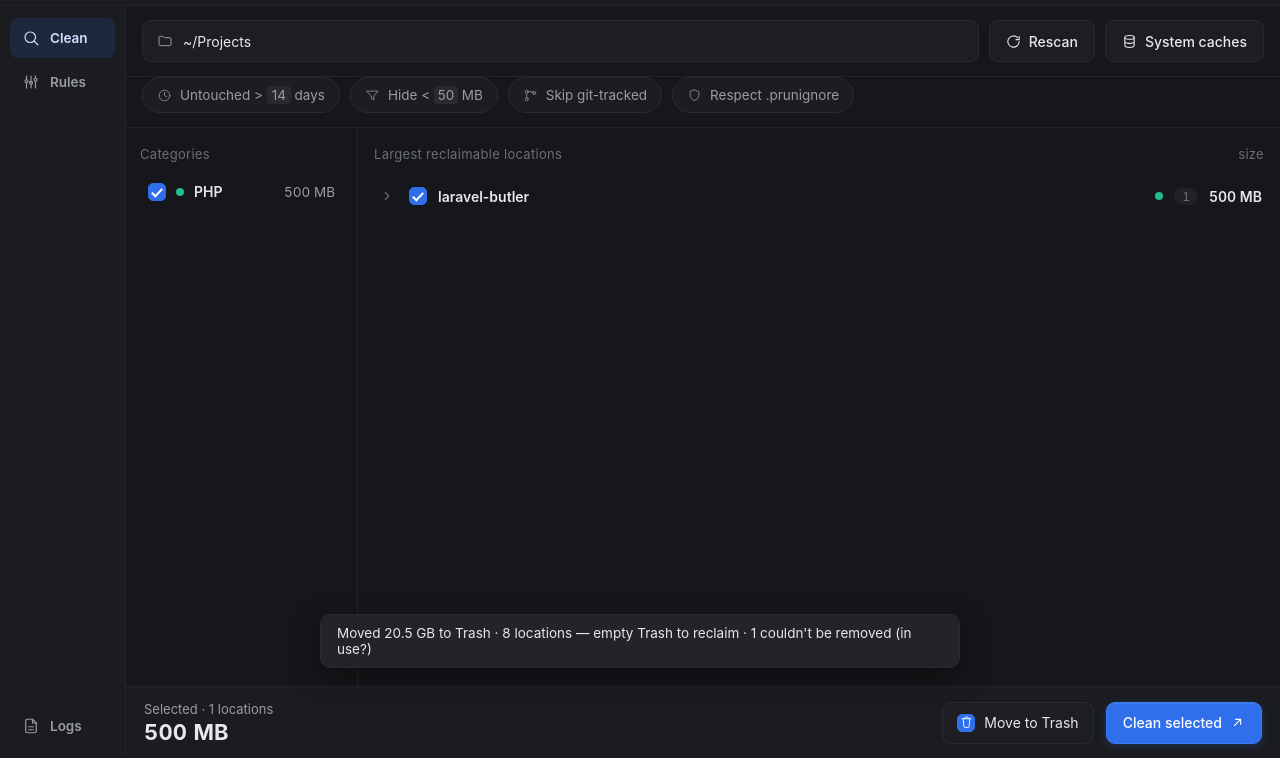
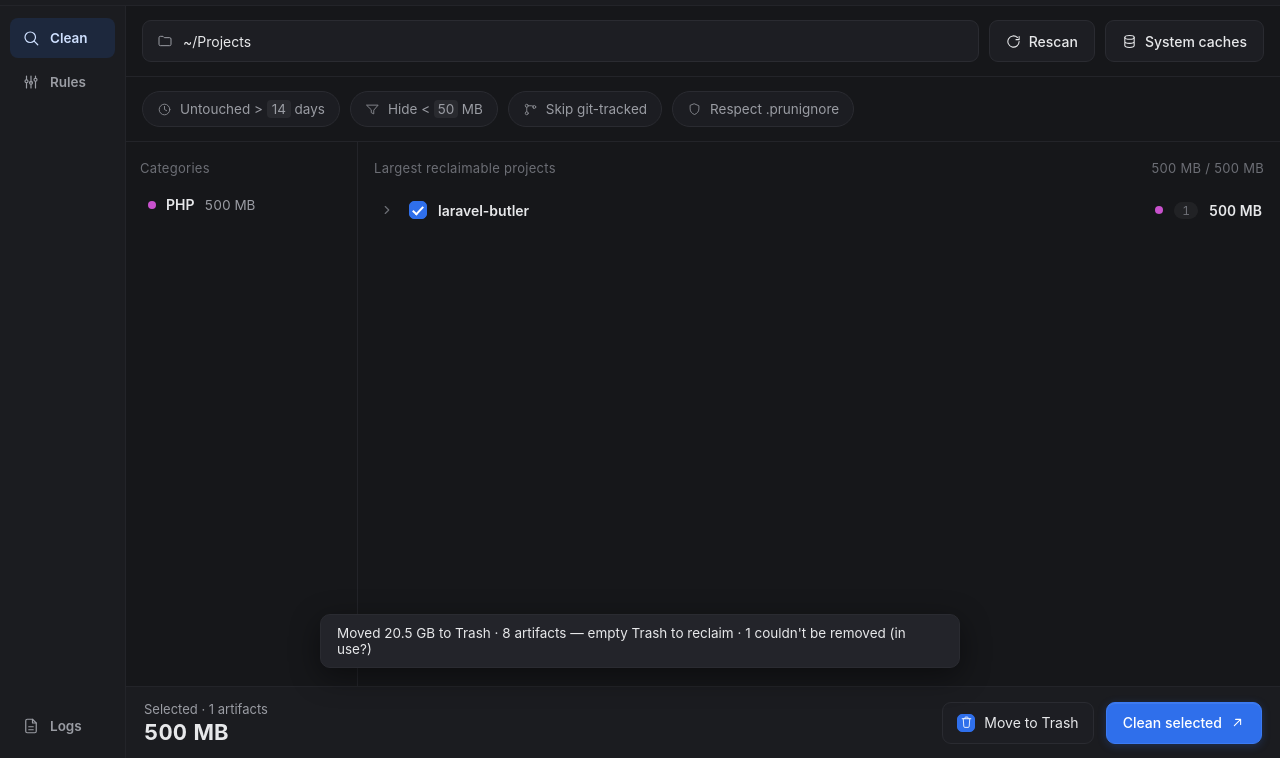
Before and after one commit to Devlooper8/prun, a website built with Vite: page index.html in a window 1280 px wide. Both pictures are taken after a click on the button "Clean selected". Shown: the part 42-800 px from the top of the page. Built offline with nearby package versions, Linux system fonts and the light colour scheme.

Commit message:
feat(clean): polish the Clean view from user review feedback
A round of UI review on the Clean screen turned up several presentation
issues; the scanning/detection engine itself wasn't in question.

- Header now shows a live "{selected} / {available}" size ratio instead of
  a static "size" label, so the footer's selected total always has a
  visible basis for comparison instead of floating alone.
- Category sidebar rows are real filter-toggle buttons now, not checkboxes
  — they filter what's shown, they don't bulk-select what gets deleted, and
  looked like the latter next to the group/location checkboxes that do.
- PHP's category dot recolored (#21bd8a -> #c851cd): it and Node's green
  landed in the same hue cluster and were indistinguishable at 8px.
- "Locations" was overloaded three ways in the UI; reworded to "projects"
  (grouped rows, mode-aware: caches view says "caches") and "artifacts"
  (individual items) across the list header, footer, and both toasts.
- Each artifact row shows a last-modified label (age_secs was already
  tracked, just never surfaced).
- The Clean button now turns red and requires a confirming second click
  when "Move to Trash" is unchecked, so a misclick can't reach a permanent
  delete — Trash itself stays a single, immediate click.
- Filter-pill row's top padding fixed (was 0, sitting flush against the
  divider above it instead of centered in its own section).

Verified: vitest 24/24 (incl. new fmtAge cases + updated cleanSummary
copy), tsc + vite build clean, eslint/prettier clean.

```diff
--- a/index.html
+++ b/index.html
@@ -88,7 +88,7 @@
               </button>
             </section>
 
-            <!-- Body: categories + locations -->
+            <!-- Body: categories + projects -->
             <section class="body">
               <aside class="cats">
                 <div class="cats__head">Categories</div>
@@ -97,8 +97,8 @@
 
               <div class="locs">
                 <div class="locs__head">
-                  <span>Largest reclaimable locations</span>
-                  <span class="locs__size">size</span>
+                  <span id="locs-title">Largest reclaimable projects</span>
+                  <span id="locs-size" class="locs__size">0 B / 0 B</span>
                 </div>
                 <div id="scanbar" class="scanbar" hidden>
                   <div class="scanbar__head">
@@ -115,7 +115,7 @@
             <!-- Footer -->
             <footer class="footer">
               <div class="footer__sel">
-                <span class="footer__label">Selected · <span id="sel-count">0</span> locations</span>
+                <span class="footer__label">Selected · <span id="sel-count">0</span> artifacts</span>
                 <span id="sel-size" class="footer__total">0 B</span>
               </div>
               <div class="footer__actions">
--- a/src/format.ts
+++ b/src/format.ts
@@ -9,6 +9,16 @@ export function fmtSize(bytes: number): string {
   return `${bytes} B`;
 }
 
+/** Relative last-modified label, e.g. 300 → "today", 5×86400 → "5d ago". */
+export function fmtAge(seconds: number): string {
+  const days = Math.floor(seconds / 86400);
+  if (days < 1) return "today";
+  if (days < 30) return `${days}d ago`;
+  const months = Math.floor(days / 30);
+  if (months < 12) return `${months}mo ago`;
+  return `${Math.floor(months / 12)}y ago`;
+}
+
 /** Post-clean toast text. Honest about disk: permanent delete truly frees the
  *  space, but "Move to Trash" only relocates it — the bytes still occupy the disk
  *  until the Trash/Recycle Bin is emptied, so don't claim them as reclaimed. */
@@ -18,12 +28,12 @@ export function cleanSummary(
   toTrash: boolean,
   failed: number,
 ): string {
-  const locs = `${removed} location${removed === 1 ? "" : "s"}`;
+  const artifacts = `${removed} artifact${removed === 1 ? "" : "s"}`;
   let head: string;
   if (removed === 0) head = "Nothing removed";
   else if (toTrash)
-    head = `Moved ${fmtSize(reclaimedBytes)} to Trash · ${locs} — empty Trash to reclaim`;
-  else head = `Reclaimed ${fmtSize(reclaimedBytes)} · ${locs} deleted`;
+    head = `Moved ${fmtSize(reclaimedBytes)} to Trash · ${artifacts} — empty Trash to reclaim`;
+  else head = `Reclaimed ${fmtSize(reclaimedBytes)} · ${artifacts} deleted`;
   if (failed > 0) head += ` · ${failed} couldn't be removed (in use?)`;
   return head;
 }
--- a/src/main.ts
+++ b/src/main.ts
@@ -1,6 +1,6 @@
 import "./styles.css";
 import { type ScanResult, type ScanOptions, type Location, categoryColor } from "./types";
-import { fmtSize, cleanSummary, esc, shortPath, truncate } from "./format";
+import { fmtSize, fmtAge, cleanSummary, esc, shortPath, truncate } from "./format";
 import {
   type ProjectGroup,
   subPathOf,
@@ -42,6 +42,8 @@ const state = {
 const $ = <T extends Element>(s: string) => document.querySelector<T>(s)!;
 const catsList = $<HTMLUListElement>("#cats-list");
 const locsList = $<HTMLUListElement>("#locs-list");
+const locsTitle = $<HTMLSpanElement>("#locs-title");
+const locsSize = $<HTMLSpanElement>("#locs-size");
 const selCount = $<HTMLSpanElement>("#sel-count");
 const selSize = $<HTMLSpanElement>("#sel-size");
 const rootInput = $<HTMLInputElement>("#root");
@@ -186,21 +188,26 @@ function render() {
   const res = state.result;
   if (!res) return;
 
-  // categories
+  locsTitle.textContent =
+    state.mode === "caches" ? "Largest reclaimable caches" : "Largest reclaimable projects";
+
+  // categories — a filter facet (dims when off), not a bulk selector
   catsList.innerHTML = "";
   for (const cat of res.categories) {
     const li = document.createElement("li");
-    li.className = "cat";
+    const on = state.catsOn.size === 0 || state.catsOn.has(cat.id);
     li.innerHTML = `
-      <input class="cb" type="checkbox" ${state.catsOn.size === 0 || state.catsOn.has(cat.id) ? "checked" : ""}>
-      <span class="dot" style="background:${categoryColor(cat.id)}"></span>
-      <span class="cat__name">${esc(cat.label)}</span>
-      <span class="cat__size">${fmtSize(cat.size)}</span>`;
-    const cb = li.querySelector<HTMLInputElement>(".cb")!;
-    cb.addEventListener("change", () => {
+      <button class="cat" aria-pressed="${on}">
+        <span class="dot" style="background:${categoryColor(cat.id)}"></span>
+        <span class="cat__name">${esc(cat.label)}</span>
+        <span class="cat__size">${fmtSize(cat.size)}</span>
+      </button>`;
+    const btn = li.querySelector<HTMLButtonElement>(".cat")!;
+    btn.addEventListener("click", () => {
+      const nowOn = btn.getAttribute("aria-pressed") !== "true";
       // empty set == "all on"; first manual toggle materialises the set
       if (state.catsOn.size === 0) res.categories.forEach((c) => state.catsOn.add(c.id));
-      if (cb.checked) state.catsOn.add(cat.id);
+      if (nowOn) state.catsOn.add(cat.id);
       else state.catsOn.delete(cat.id);
       if (state.catsOn.size === res.categories.length) state.catsOn.clear();
       reconcileSelection();
@@ -300,6 +307,7 @@ function renderChild(
     <input class="cb" type="checkbox" ${state.selected.has(loc.path) ? "checked" : ""}>
     <span class="dot" style="background:${categoryColor(loc.category)}"></span>
     <span class="loc__path"><span class="loc__sub">${esc(prefix)}</span><span class="loc__leaf">${esc(leaf)}</span></span>
+    <span class="loc__age">${fmtAge(loc.age_secs)}</span>
     <span class="loc__size">${fmtSize(loc.size)}</span>`;
   const cb = li.querySelector<HTMLInputElement>(".cb")!;
   const sync = () => {
@@ -330,6 +338,12 @@ function reconcileSelection() {
   for (const p of [...state.selected]) if (!visible.has(p)) state.selected.delete(p);
 }
 
+// A permanent delete is armed by one click and only fires on a second — a
+// misclick can never bypass Trash. Trash stays a single, immediate click,
+// since friction should track risk, not the other way around.
+let confirmingPermanent = false;
+let confirmTimer: number | undefined;
+
 function updateFooter() {
   const res = state.result;
   if (!res) return;
@@ -337,6 +351,22 @@ function updateFooter() {
   const total = chosen.reduce((s, l) => s + l.size, 0);
   selCount.textContent = String(chosen.length);
   selSize.textContent = fmtSize(total);
+
+  const available = visibleLocations().reduce((s, l) => s + l.size, 0);
+  locsSize.textContent = `${fmtSize(total)} / ${fmtSize(available)}`;
+
+  // Clean's danger level follows Trash: permanent delete shouldn't wear the
+  // same inviting blue as the reversible default.
+  const permanent = !trashCb.checked;
+  if (!permanent) confirmingPermanent = false; // only the permanent path arms
+  cleanBtn.classList.toggle("btn--danger", permanent);
+  cleanBtn.classList.toggle("btn--primary", !permanent);
+  cleanBtn.querySelector("span")!.textContent = confirmingPermanent
+    ? "Click again to confirm"
+    : permanent
+      ? "Delete permanently"
+      : "Clean selected";
+
   // stays disabled mid-clean even though rows (and selection) shrink live
   cleanBtn.disabled = state.cleaning || chosen.length === 0;
 }
@@ -352,7 +382,7 @@ async function runScanInto(
 ) {
   if (state.scanning || state.cleaning) return; // ignore overlapping scans/cleans
   const caches = mode === "caches";
-  const noun = caches ? "system cache" : "location";
+  const noun = caches ? "system cache" : "artifact";
   const failVerb = caches ? "Cache scan" : "Scan";
   // Reset to an empty live result the stream will fill in.
   state.scanning = true;
@@ -499,6 +529,26 @@ async function doClean() {
   }
 }
 
+/** Clean-button click: Trash cleans immediately; a permanent delete arms on
+ *  the first click ("Click again to confirm") and only runs on the second,
+ *  auto-disarming after a few seconds so the risky path always costs an
+ *  extra, deliberate click. */
+function handleCleanClick() {
+  if (!trashCb.checked && !confirmingPermanent) {
+    confirmingPermanent = true;
+    clearTimeout(confirmTimer);
+    confirmTimer = window.setTimeout(() => {
+      confirmingPermanent = false;
+      updateFooter();
+    }, 3500);
+    updateFooter();
+    return;
+  }
+  confirmingPermanent = false;
+  clearTimeout(confirmTimer);
+  doClean();
+}
+
 /* ───────────────────────── Navigation ────────────────────────── */
 /** Switch the top-level screen from the left nav rail. */
 function setView(view: "clean" | "rules") {
@@ -602,7 +652,8 @@ function wire() {
     applySizeFilter();
   });
 
-  cleanBtn.addEventListener("click", doClean);
+  cleanBtn.addEventListener("click", handleCleanClick);
+  trashCb.addEventListener("change", updateFooter);
 
   // top-level nav (left rail): Clean / Rules. Scoped to [data-view] — the rail
   // also holds action buttons (Logs) that share the style but switch no view.
--- a/src/styles.css
+++ b/src/styles.css
@@ -137,12 +137,20 @@ body {
   box-shadow: 0 1px 0 rgba(255,255,255,.08) inset, 0 2px 8px rgba(47,111,235,.25);
 }
 .btn--primary:hover { background: var(--accent-hi); }
-.btn--primary:disabled { opacity: .45; cursor: not-allowed; transform: none; }
+.btn--primary:disabled, .btn--danger:disabled { opacity: .45; cursor: not-allowed; transform: none; }
+
+.btn--danger {
+  background: #d63b3b;
+  color: #fff;
+  border: 1px solid #e0695a;
+  box-shadow: 0 1px 0 rgba(255,255,255,.08) inset, 0 2px 8px rgba(214,59,59,.25);
+}
+.btn--danger:hover { background: #e0695a; }
 
 /* ── Filter pills ───────────────────────────────────────────── */
 .filters {
   display: flex; gap: 10px;
-  padding: 0 16px 14px;
+  padding: 14px 16px;
   border-bottom: 1px solid var(--line-soft);
 }
 .pill {
@@ -189,13 +197,15 @@ body {
 .cats__list { list-style: none; display: flex; flex-direction: column; gap: 4px; }
 .cat {
   display: grid;
-  grid-template-columns: auto auto 1fr auto;
+  grid-template-columns: auto 1fr auto;
   align-items: center; gap: 10px;
   padding: 9px 8px; border-radius: var(--radius-sm);
   cursor: pointer;
-  transition: background .12s;
+  background: transparent; border: 0; color: inherit; font: inherit; text-align: left;
+  transition: background .12s, opacity .12s;
 }
 .cat:hover { background: var(--bg-row-hover); }
+.cat[aria-pressed="false"] { opacity: .45; }
 .cat__name { font-weight: 600; line-height: 1.15; }
 .cat__size { color: var(--txt-dim); font-variant-numeric: tabular-nums; font-size: 13.5px; }
 
@@ -206,7 +216,7 @@ body {
 .locs__list { list-style: none; flex: 1; overflow-y: auto; margin: 0 -8px; }
 .loc {
   display: grid;
-  grid-template-columns: auto auto 1fr auto;
+  grid-template-columns: auto auto 1fr auto auto;
   align-items: center; gap: 12px;
   padding: 11px 10px; border-radius: var(--radius-sm);
   cursor: pointer;
@@ -216,6 +226,7 @@ body {
 .loc__path { min-width: 0; overflow: hidden; text-overflow: ellipsis; white-space: nowrap; }
 .loc__proj { font-weight: 560; }
 .loc__art  { color: var(--txt-dim); }
+.loc__age  { color: var(--txt-faint); font-size: 12px; font-variant-numeric: tabular-nums; }
 .loc__size { color: var(--txt); font-variant-numeric: tabular-nums; }
 
 /* project groups */
--- a/src/types.ts
+++ b/src/types.ts
@@ -142,7 +142,7 @@ const ECOSYSTEM_COLORS: Record<string, string> = {
   rust: "#df6a48",
   jvm: "#9b6cf2",
   python: "#4493f8",
-  php: "#21bd8a",
+  php: "#c851cd",
   go: "#00add8",
   cpp: "#6f8fd6",
   dotnet: "#b07cf6",
```
Also changed, not shown: src/format.test.ts (+14 -5 lines).
